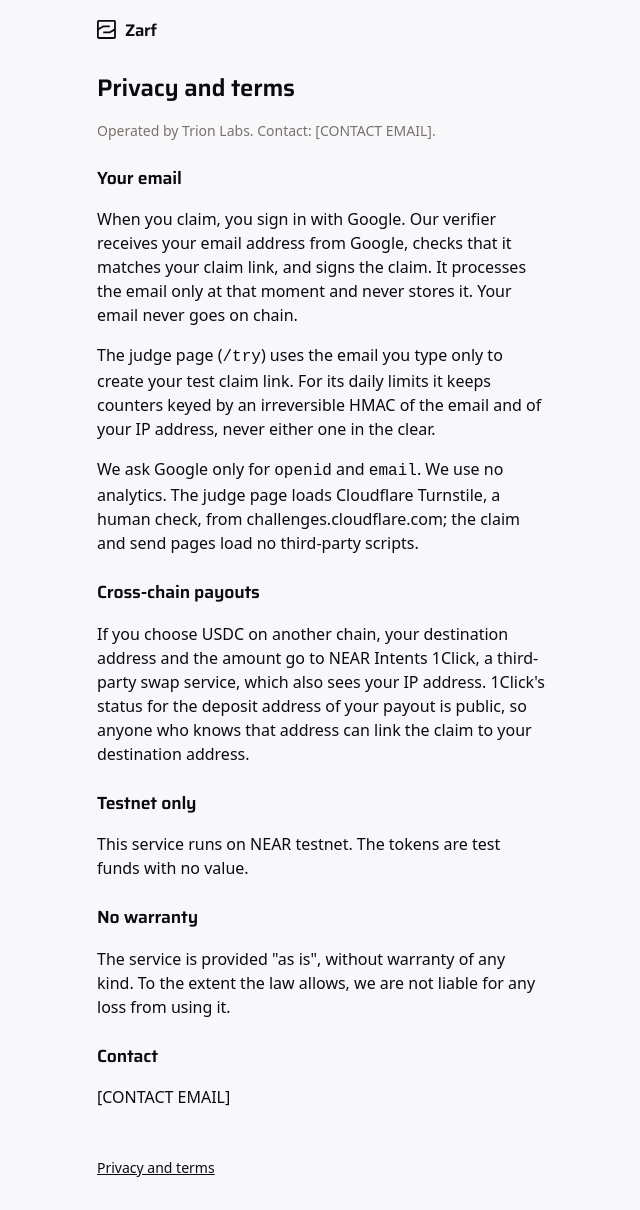
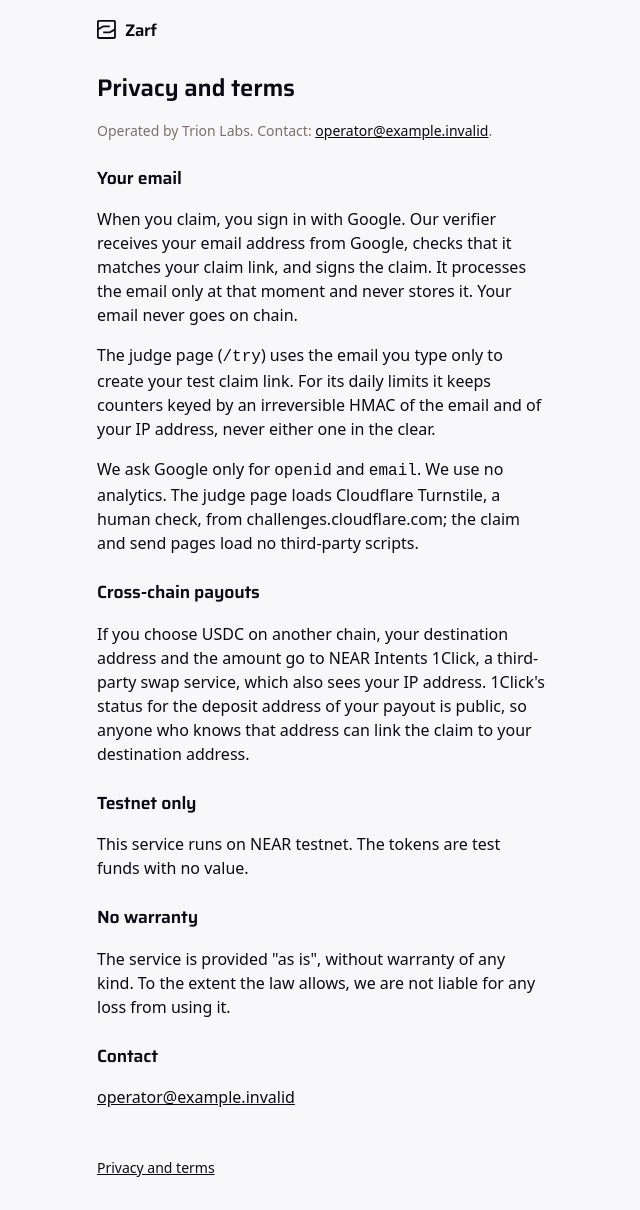
Before and after one commit to yamancan/zarf-on-near, a SvelteKit app in the folder web/: page /privacy in a window 1280 px wide. Shown: the whole page, without its empty margins (319-959 px from the left). Built offline with nearby package versions, Linux system fonts and the light colour scheme.

Commit message:
web: /privacy contact is operator@example.invalid (owner decision 2026-11-12)

```diff
--- a/web/src/routes/privacy/+page.svelte
+++ b/web/src/routes/privacy/+page.svelte
@@ -1,7 +1,7 @@
 <svelte:head><title>Privacy and terms · Zarf</title></svelte:head>
 
 <h1>Privacy and terms</h1>
-<p class="muted">Operated by Trion Labs. Contact: [CONTACT EMAIL].</p>
+<p class="muted">Operated by Trion Labs. Contact: <a href="mailto:operator@example.invalid">operator@example.invalid</a>.</p>
 
 <h2>Your email</h2>
 <p>
@@ -37,7 +37,7 @@
 </p>
 
 <h2>Contact</h2>
-<p>[CONTACT EMAIL]</p>
+<p><a href="mailto:operator@example.invalid">operator@example.invalid</a></p>
 
 <style>
   h2 {
```
